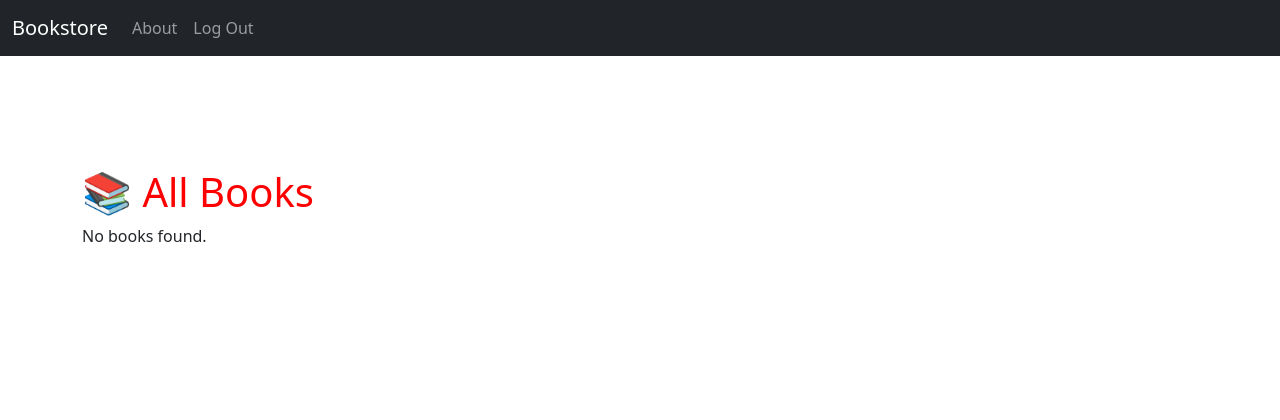
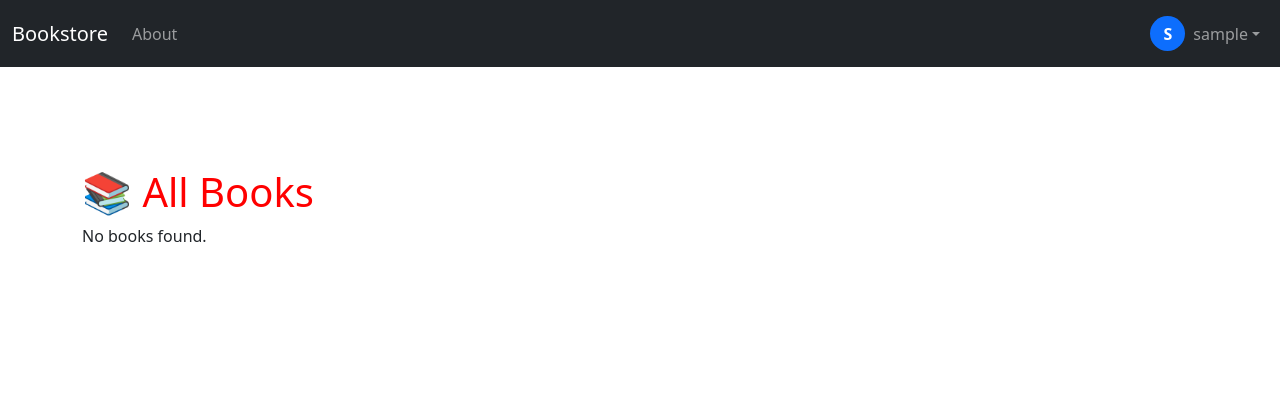
Before and after one commit to arpanpurkait/django_bookStoreProject_DP_practice_Arpan, a Django app: page /books/ in a window 1280 px wide. Shown: the top 420 px of the page. Run offline with Django 5.2, Linux system fonts and the light colour scheme; the visitor is signed in with stand-in values (Sample User, id 1); data that the repository does not hold is empty; parts of the project's set-up code (start-up, migrations or seed data) failed here and were passed over.

Commit message:
final commit chapter 14

```diff
--- a/books/models.py
+++ b/books/models.py
@@ -13,6 +13,10 @@ class Book(models.Model):
     author = models.CharField(max_length=200)
     price = models.DecimalField(max_digits=6, decimal_places=2)
     cover = models.ImageField(upload_to="covers/", blank=True)
+    class Meta:
+        permissions = [
+            ("special_status", "Can read all books"),
+        ]
 
     def __str__(self):
         return self.title
--- a/books/views.py
+++ b/books/views.py
@@ -1,15 +1,16 @@
-from django.shortcuts import render
-
-# Create your views here.
+# books/views.py
+from django.contrib.auth.mixins import (LoginRequiredMixin,
+                                        PermissionRequiredMixin)
 from django.views.generic import ListView, DetailView
-from.models import Book
-
-class BookListView(ListView):
+from .models import Book
+class BookListView(LoginRequiredMixin, ListView): # new
     model = Book
+    context_object_name = "book_list"
     template_name = "books/book_list.html"
-    context_object_name = "books_list"
-
-class BookDetailView(DetailView): # new
+    login_url = "account_login" # new
+class BookDetailView(LoginRequiredMixin,PermissionRequiredMixin, DetailView): # new
     model = Book
-    context_object_name = "book" # new
+    context_object_name = "book"
     template_name = "books/book_detail.html"
+    login_url = "account_login" # new
+    permission_required = "books.special_status"
--- a/templates/_base.html
+++ b/templates/_base.html
@@ -7,41 +7,96 @@
     <meta name="viewport" content="width=device-width, initial-scale=1">
     <title>{% block title %}Bookstore{% endblock %}</title>
 
-    <!-- ✅ Bootstrap CSS (only once, no extra dots or slashes) -->
-    <link href="https://cdn.jsdelivr.net/npm/bootstrap@5.1.3/dist/css/bootstrap.min.css" rel="stylesheet"
-        integrity="sha384-1BmE4kWBq78iYhFldvKuhfTAU6auU8tT94WrHftjDbrCEXSU1oBoqyl2QvZ6jIW3" crossorigin="anonymous">
+    <!-- Bootstrap CSS -->
+    <link href="https://cdn.jsdelivr.net/npm/bootstrap@5.1.3/dist/css/bootstrap.min.css" rel="stylesheet">
 
-    <!-- ✅ Your own CSS -->
+    <!-- Your CSS -->
     <link rel="stylesheet" href="{% static 'css/base.css' %}">
+
+    <style>
+        .avatar-circle {
+            width: 35px;
+            height: 35px;
+            border-radius: 50%;
+            background: #0d6efd;
+            color: #fff;
+            display: flex;
+            justify-content: center;
+            align-items: center;
+            font-weight: bold;
+        }
+    </style>
 </head>
 
 <body>
-    <nav class="navbar navbar-expand-md navbar-dark fixed-top bg-dark">
+    <nav class="navbar navbar-expand-md navbar-dark bg-dark fixed-top">
         <div class="container-fluid">
             <a class="navbar-brand" href="{% url 'book_list' %}">Bookstore</a>
-            <button class="navbar-toggler" type="button" data-bs-toggle="collapse" data-bs-target="#navbarCollapse"
-                aria-controls="navbarCollapse" aria-expanded="false" aria-label="Toggle navigation">
+
+            <button class="navbar-toggler" type="button" data-bs-toggle="collapse"
+                data-bs-target="#navbarCollapse" aria-controls="navbarCollapse" aria-expanded="false"
+                aria-label="Toggle navigation">
                 <span class="navbar-toggler-icon"></span>
             </button>
+
             <div class="collapse navbar-collapse" id="navbarCollapse">
                 <ul class="navbar-nav me-auto mb-2 mb-md-0">
-                    <div class="collapse navbar-collapse" id="navbarCollapse">
-                        <ul class="navbar-nav me-auto mb-2 mb-md-0">
+
                     <li class="nav-item">
                         <a class="nav-link" href="{% url 'about' %}">About</a>
                     </li>
 
+                </ul>
+
+                <!-- RIGHT SIDE NAV (Login / Profile) -->
+                <ul class="navbar-nav ms-auto mb-2 mb-md-0">
+
                     {% if user.is_authenticated %}
-                            <li class="nav-item">
-                                <a class="nav-link" href="{% url 'account_logout' %}">Log Out</a>
+
+                    <!-- PROFILE DROPDOWN -->
+                    <li class="nav-item dropdown">
+                        <a class="nav-link dropdown-toggle d-flex align-items-center" href="#"
+                            id="navbarDropdown" role="button" data-bs-toggle="dropdown" aria-expanded="false">
+
+                            <div class="avatar-circle">
+                                {{ user.username|first|upper }}
+                            </div>
+
+                            <span class="ms-2">{{ user.username }}</span>
+                        </a>
+
+                        <ul class="dropdown-menu dropdown-menu-end" aria-labelledby="navbarDropdown">
+                            <li class="dropdown-item-text">
+                                <strong>{{ user.username }}</strong><br>
+                                <small class="text-muted">{{ user.email }}</small>
                             </li>
+
+                            <li><hr class="dropdown-divider"></li>
+
+                            <li><a class="dropdown-item" href="#">Profile</a></li>
+                            <li><a class="dropdown-item" href="#">Settings</a></li>
+
+                            <li><hr class="dropdown-divider"></li>
+
+                            <li>
+                                <a class="dropdown-item text-danger" href="{% url 'account_logout' %}">
+                                    Log Out
+                                </a>
+                            </li>
+                        </ul>
+                    </li>
+
                     {% else %}
+
+                    <!-- GUEST USER -->
                     <li class="nav-item">
                         <a class="nav-link" href="{% url 'account_login' %}">Log In</a>
                     </li>
+
                     <li class="nav-item">
                         <a class="nav-link" href="{% url 'account_signup' %}">Sign Up</a>
                     </li>
+
                     {% endif %}
                 </ul>
             </div>
@@ -50,15 +105,11 @@
 
     <div class="container mt-5 pt-5">
         {% block content %}
-        {% endblock content %}
+        {% endblock %}
     </div>
 
-    <!-- ✅ Bootstrap JS -->
-    <script src="https://cdn.jsdelivr.net/npm/bootstrap@5.1.3/dist/js/bootstrap.bundle.min.js"
-        integrity="sha384-ka7Sk0Gln4gmtz2MlQnikT1wXgYsOg+OMhuP+IlRH9sENBO0LRn5q+8nbTov4+1p" crossorigin="anonymous">
-        </script>
-
-    <!-- ✅ Your JS -->
+    <!-- Bootstrap JS -->
+    <script src="https://cdn.jsdelivr.net/npm/bootstrap@5.1.3/dist/js/bootstrap.bundle.min.js"></script>
     <script src="{% static 'js/base.js' %}"></script>
 </body>
 
--- a/templates/books/book_list.html
+++ b/templates/books/book_list.html
@@ -5,11 +5,12 @@
 {% block content %}
 <h1>📚 All Books</h1>
 
-{% if books_list %}
+{% if book_list %}
     <ul>
-        {% for book in books_list %}
+        {% for book in book_list %}
             <li>
-                <a href="{{ book.get_absolute_url }}">{{ book.title }}</a> by {{ book.author }} — ₹{{ book.price }}
+                <a href="{{ book.get_absolute_url }}">{{ book.title }}</a>
+                by {{ book.author }} — ₹{{ book.price }}
             </li>
         {% endfor %}
     </ul>
```
Also changed, not shown: accounts/admin.py (+19 -7 lines), books/tests.py (+31 -14 lines), books/migrations/0004_alter_book_options.py (added). Lines whose indentation alone changed are shown as unchanged.
